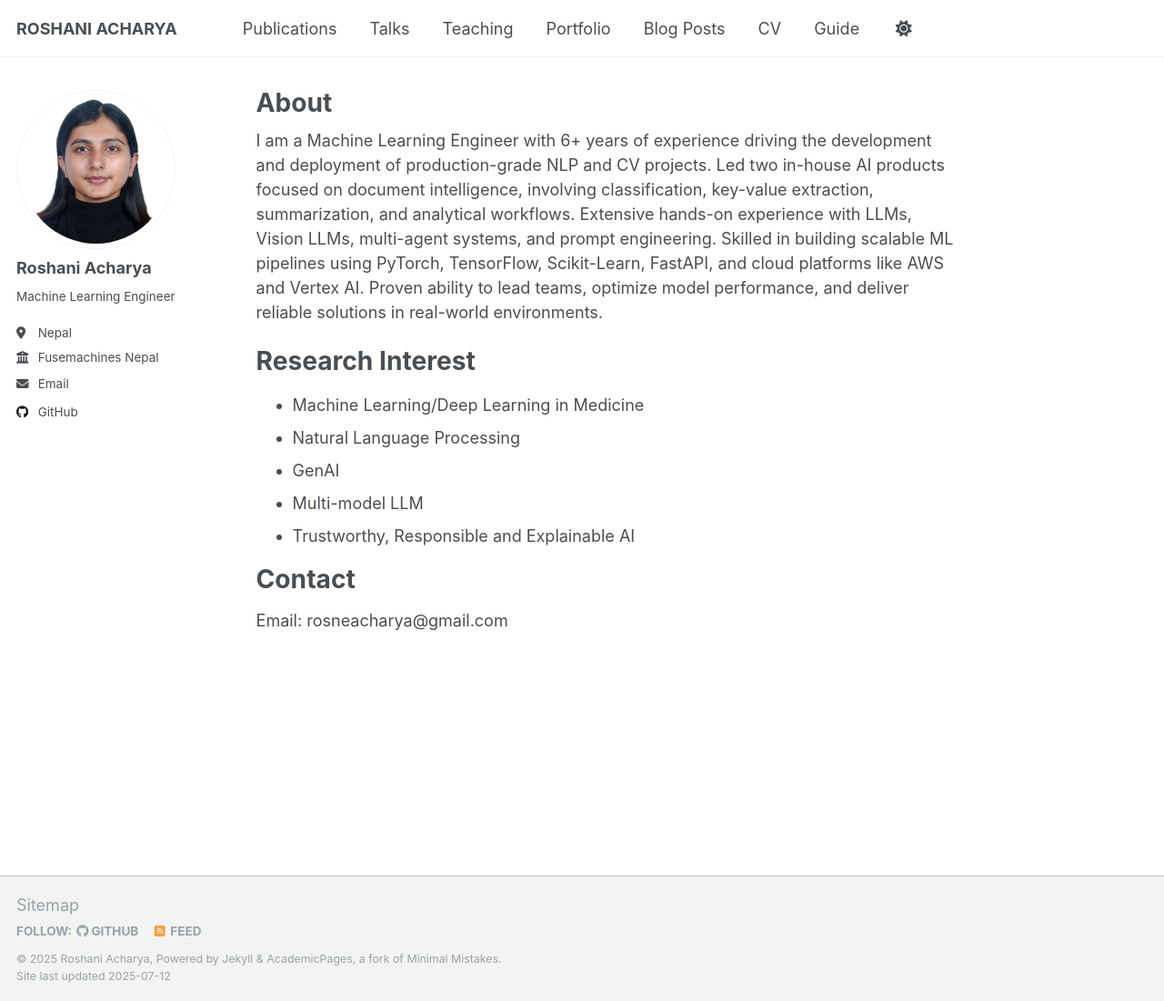
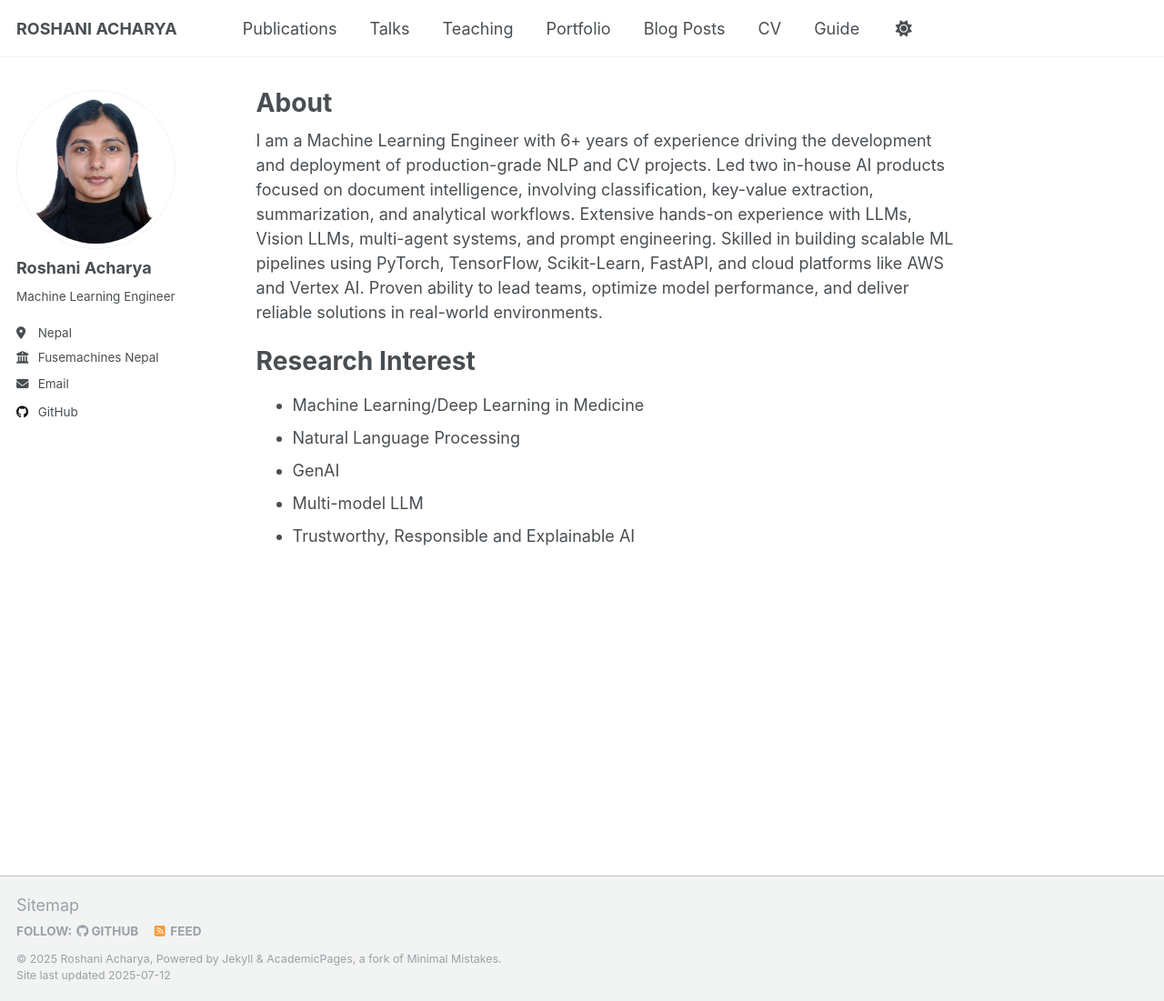
Before and after one commit to RoshaniAcharya/roshaniacharya.github.io, a Jekyll site: the page built from _pages/about.md, in a window 1280 px wide and 1101 px high. Shown: the whole window at 91% size. Built offline with Jekyll 4.4.1, drawn with Linux system fonts in a browser that asks for light colours; a script that is not in the unit is left out.

Commit message:
remove contact

```diff
--- a/_config.yml
+++ b/_config.yml
@@ -29,7 +29,7 @@ author:
   location         : "Nepal"
   employer         : "Fusemachines Nepal"
   uri              : # URL
-  email            : "roshani@fusemachines.com"
+  email            : "rosneacharya@gmail.com"
 
   # Academic websites
 #  academia         : # URL
--- a/_pages/about.md
+++ b/_pages/about.md
@@ -17,8 +17,3 @@ I am a Machine Learning Engineer with 6+ years of experience driving the develop
 - GenAI
 - Multi-model LLM
 - Trustworthy, Responsible and Explainable AI
-
-
-
-# Contact
-Email: rosneacharya@gmail.com
```
